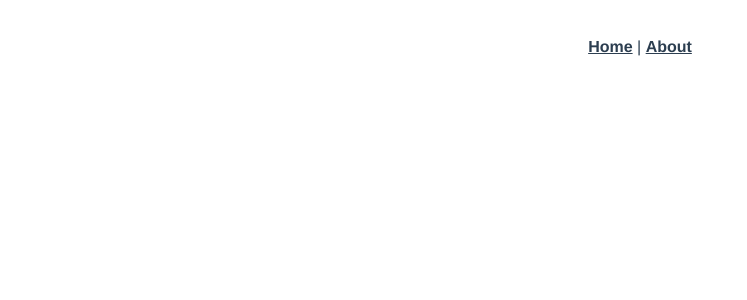
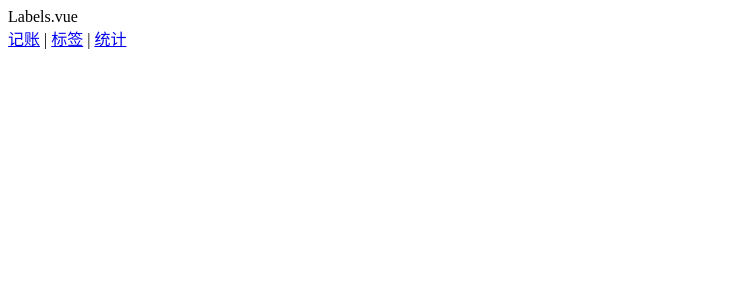
Before and after one commit to FuMoDiana/MoMo, a Vue app: page /#/labels in a window 1280 px wide. Shown: the top 300 px of the page, without its empty margins (0-747 px from the left). Built offline with nearby package versions, Linux system fonts and the light colour scheme.

Commit message:
导航栏初步

```diff
--- a/package.json
+++ b/package.json
@@ -36,7 +36,8 @@
         "lint-staged": "^9.5.0",
         "sass": "^1.26.5",
         "sass-loader": "^8.0.2",
-    "typescript": "~4.1.5",
+        "svg-sprite-loader": "6.0.9",
+        "typescript": "4.1.5",
         "vue-template-compiler": "^2.6.11"
     },
     "gitHooks": {
--- a/src/App.vue
+++ b/src/App.vue
@@ -1,14 +1,19 @@
 <template>
-  <div id="app">
-    <div id="nav">
-      <router-link to="/">Home</router-link> |
-      <router-link to="/about">About</router-link>
-    </div>
-    <router-view/>
+  <div>
+  <router-view></router-view>
+  <header></header>
+  <div>
+    <router-link to="/money">记账</router-link>
+    |
+    <router-link to="/labels">标签</router-link>
+    |
+    <router-link to="/statistics">统计</router-link>
+  </div>
   </div>
 </template>
 
 <style lang="scss">
+
 #app {
   font-family: Avenir, Helvetica, Arial, sans-serif;
   -webkit-font-smoothing: antialiased;
--- a/src/router/index.ts
+++ b/src/router/index.ts
@@ -1,27 +1,49 @@
-import Vue from 'vue'
-import VueRouter, { RouteConfig } from 'vue-router'
-import Home from '../views/Home.vue'
+import Vue from 'vue';
+import VueRouter, { RouteConfig } from 'vue-router';
+import Home from '../views/Home.vue';
+import Money from '@/views/Money.vue';
+import Labels from '@/views/Labels.vue';
+import Statistics from '@/views/Statistics.vue'
 
 Vue.use(VueRouter)
 
 const routes: Array<RouteConfig> = [
   {
-    path: '/',
-    name: 'Home',
-    component: Home
+    //根路径
+    path:'/',
+    redirect:'/money'
   },
   {
-    path: '/about',
-    name: 'About',
-    // route level code-splitting
-    // this generates a separate chunk (about.[hash].js) for this route
-    // which is lazy-loaded when the route is visited.
-    component: () => import(/* webpackChunkName: "about" */ '../views/About.vue')
+    //记账页面
+    path:'/money',
+    component:Money
+  },
+  {
+    //标签
+    path:'/labels',
+    component:Labels
+  },
+  {
+    path:'/statistics',
+    component:Statistics
   }
-]
+  // {
+  //   path: '/',
+  //   name: 'Home',
+  //   component: Home
+  // },
+  // {
+  //   path: '/about',
+  //   name: 'About',
+  //   // route level code-splitting
+  //   // this generates a separate chunk (about.[hash].js) for this route
+  //   // which is lazy-loaded when the route is visited.
+  //   component: () => import(/* webpackChunkName: "about" */ '../views/About.vue')
+  // }
+];
 
 const router = new VueRouter({
   routes
-})
+});
 
-export default router
+export default router;
--- /dev/null
+++ b/src/views/Labels.vue
@@ -0,0 +1,15 @@
+<template>
+    <div>
+Labels.vue
+    </div>
+</template>
+
+<script>
+    export default {
+
+    }
+</script>
+
+<style lang="scss" scoped>
+
+</style>
--- /dev/null
+++ b/src/views/Money.vue
@@ -0,0 +1,15 @@
+<template>
+    <div>
+Money.vue
+    </div>
+</template>
+
+<script>
+    export default {
+
+    }
+</script>
+
+<style lang="scss" scoped>
+
+</style>
--- /dev/null
+++ b/src/views/Statistics.vue
@@ -0,0 +1,15 @@
+<template>
+    <div>
+Statistics.vue
+    </div>
+</template>
+
+<script>
+    export default {
+
+    }
+</script>
+
+<style lang ="scss" scoped>
+
+</style>
```
Also changed, not shown: 1 other file (tests, documents, lock files or other folders). Lines whose indentation alone changed are shown as unchanged.
